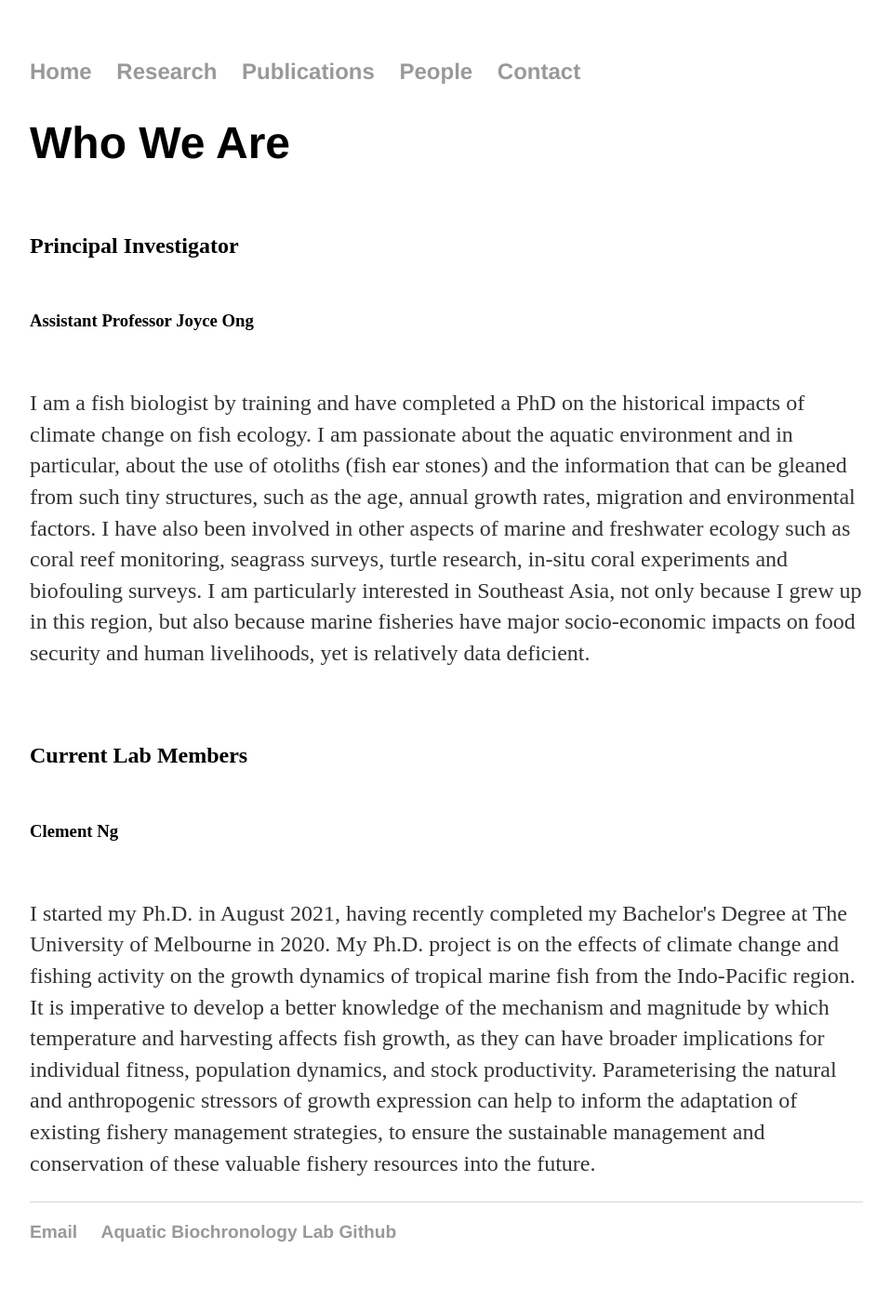
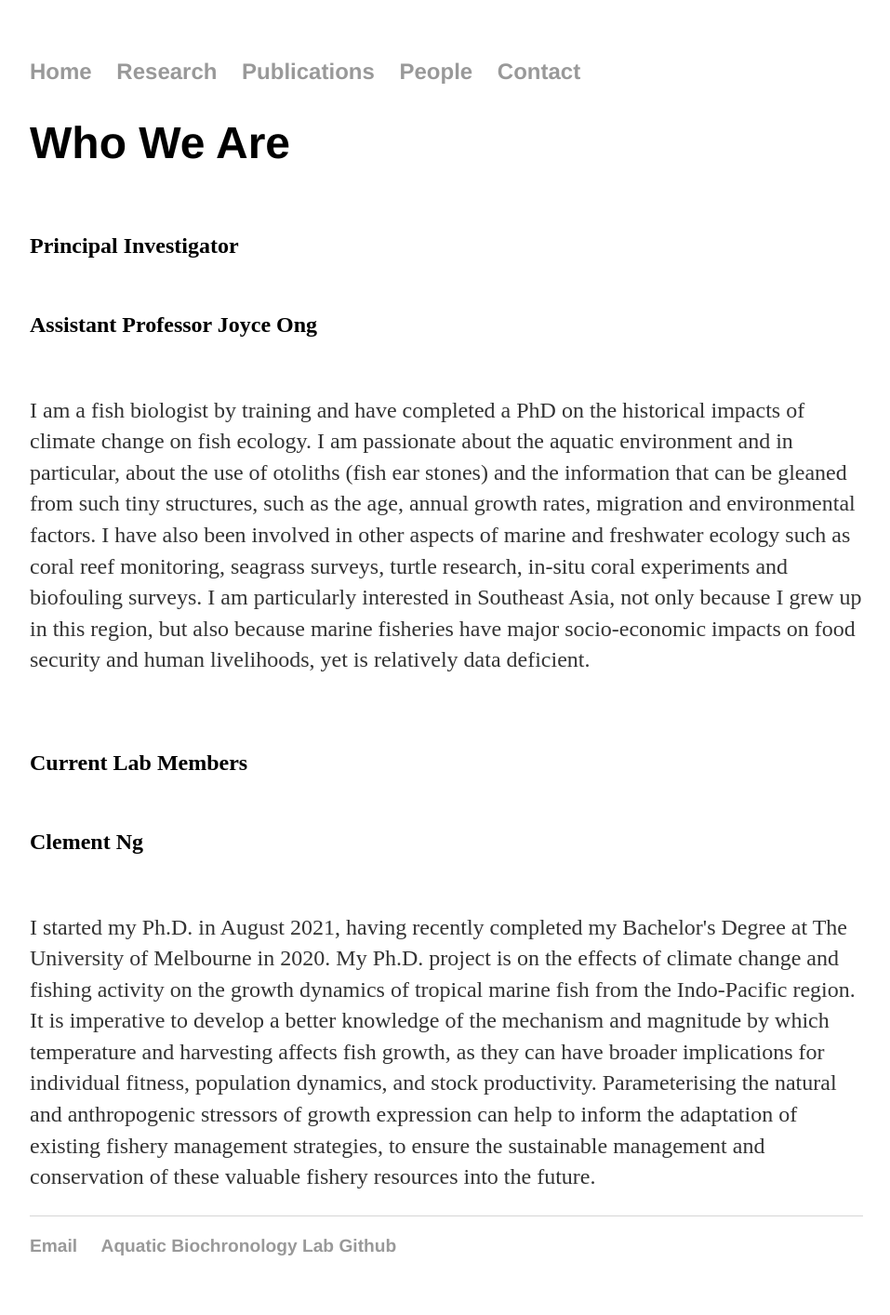
Before and after one commit to Aquatic-Biochronology-Lab/Aquatic-Biochronology-Lab.github.io, a Jekyll site: the page built from People/index.html, in a window 1280 px wide. Shown: the whole page at 93% size, without its empty margins (160-1117 px from the left). Built offline with Jekyll 4.4.1, drawn with Linux system fonts in a browser that asks for light colours.

```diff
--- a/People/index.html
+++ b/People/index.html
@@ -5,11 +5,11 @@ title: Aquatic Biochronology Lab Members
 <div class="blurb">
   <h1> Who We Are </h1><br>
 	<h2> Principal Investigator </h2><br>
-  <h3> Assistant Professor Joyce Ong </h3><br>
+  <h2> Assistant Professor Joyce Ong </h2><br>
 	<p>I am a fish biologist by training and have completed a PhD on the historical impacts of climate change on fish ecology. I am passionate about the aquatic environment and in particular, about the use of otoliths (fish ear stones) and the information that can be gleaned from such tiny structures, such as the age, annual growth rates, migration and environmental factors. I have also been involved in other aspects of marine and freshwater ecology such as coral reef monitoring, seagrass surveys, turtle research, in-situ coral experiments and biofouling surveys. I am particularly interested in Southeast Asia, not only because I grew up in this region, but also because marine fisheries have major socio-economic impacts on food security and human livelihoods, yet is relatively data deficient.</p>
   <br><br>
   <h2> Current Lab Members </h2><br>
-  <h3> Clement Ng </h3><br>
+  <h2> Clement Ng </h2><br>
   <p> I started my Ph.D. in August 2021, having recently completed my Bachelor's Degree at The University of Melbourne in 2020. My Ph.D. project is on the effects of climate change and fishing activity on the growth dynamics of tropical marine fish from the Indo-Pacific region. It is imperative to develop a better knowledge of the mechanism and magnitude by which temperature and harvesting affects fish growth, as they can have broader implications for individual fitness, population dynamics, and stock productivity. Parameterising the natural and anthropogenic stressors of growth expression can help to inform the adaptation of existing fishery management strategies, to ensure the sustainable management and conservation of these valuable fishery resources into the future. </p>
 
 </div><!-- /.blurb -->
```
